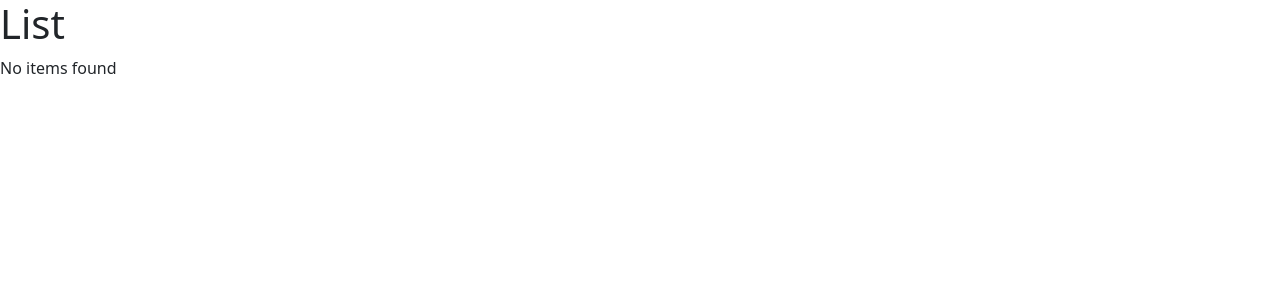
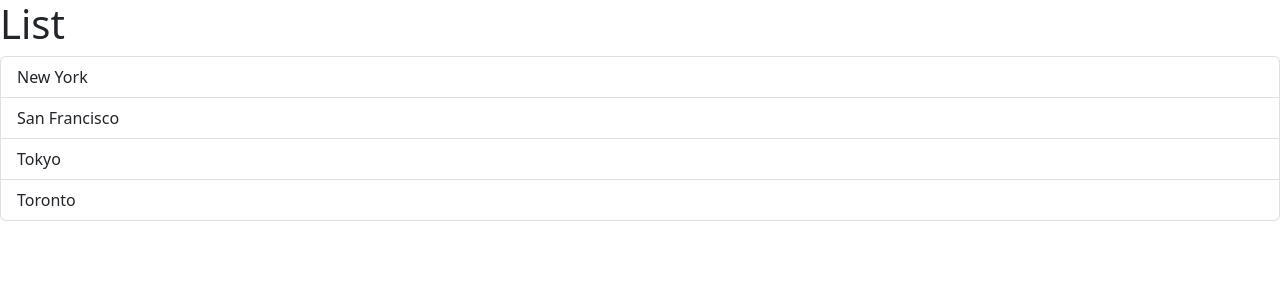
Before and after one commit to prabhu-raja/react-app, a React (Vite) app: page / in a window 1280 px wide. Shown: the top 300 px of the page. Built offline with nearby package versions, Linux system fonts and the light colour scheme.

Commit message:
10 - Event onClick inline

```diff
--- a/src/components/ListGroup.tsx
+++ b/src/components/ListGroup.tsx
@@ -1,13 +1,15 @@
 function ListGroup() {
   let items = ['New York', 'San Francisco', 'Tokyo', 'Toronto'];
-  items = [];
   return (
     <>
       <h1>List</h1>
       {items.length === 0 && <p>No items found</p>}
       <ul className="list-group">
-        {items.map((item) => (
-          <li className="list-group-item" key={item}>
+        {items.map((item, index) => (
+          <li
+            className="list-group-item"
+            key={item}
+            onClick={(evt) => console.log(item, evt)}>
             {item}
           </li>
         ))}
```
